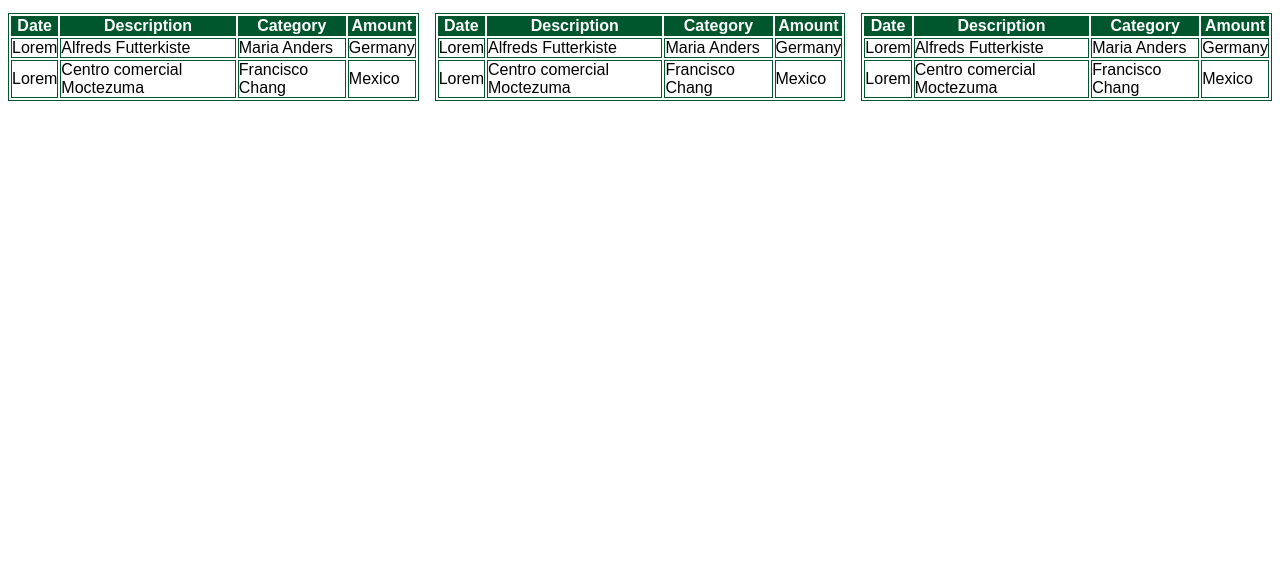
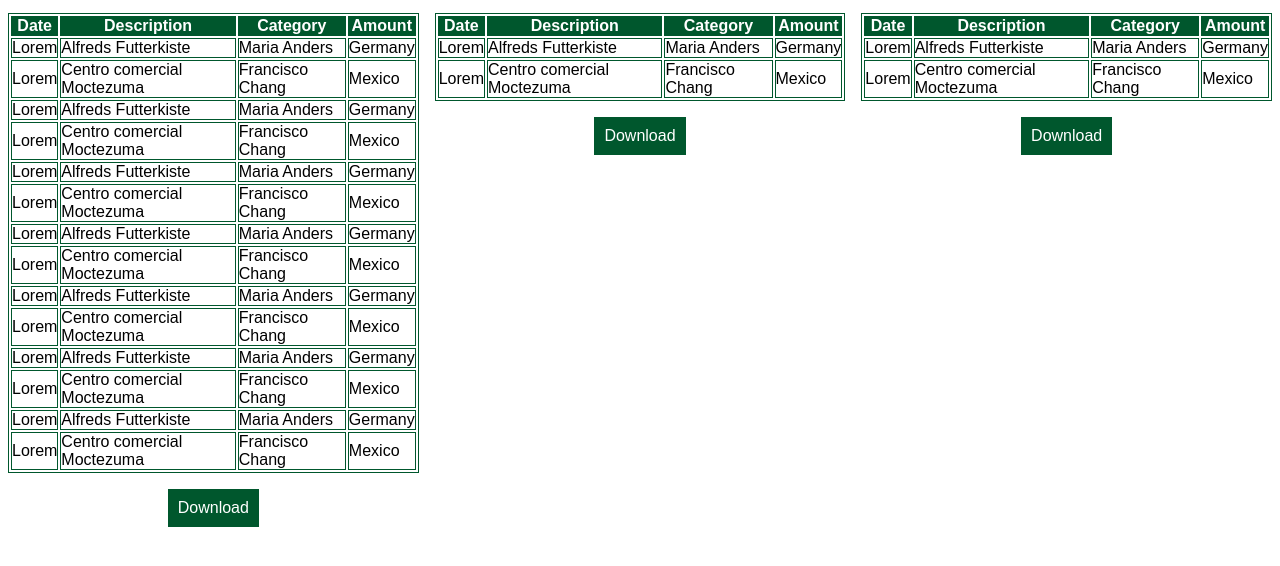
Before and after one commit to mishra-abhishek-kumar/Day2DayExpanseTracker-FS, a plain HTML site: page FrontEnd/pages/expenseReport.html in a window 1280 px wide. Shown: the part 168-734 px from the top of the page. Drawn offline with Linux system fonts and the light colour scheme.

Commit message:
Added download button

```diff
--- a/FrontEnd/pages/expenseReport.html
+++ b/FrontEnd/pages/expenseReport.html
@@ -53,8 +53,78 @@
 							<td>Francisco Chang</td>
 							<td>Mexico</td>
 						</tr>
+                        <tr>
+                            <td>Lorem</td>
+							<td>Alfreds Futterkiste</td>
+							<td>Maria Anders</td>
+							<td>Germany</td>
+						</tr>
+						<tr>
+                            <td>Lorem</td>
+							<td>Centro comercial Moctezuma</td>
+							<td>Francisco Chang</td>
+							<td>Mexico</td>
+						</tr><tr>
+                            <td>Lorem</td>
+							<td>Alfreds Futterkiste</td>
+							<td>Maria Anders</td>
+							<td>Germany</td>
+						</tr>
+						<tr>
+                            <td>Lorem</td>
+							<td>Centro comercial Moctezuma</td>
+							<td>Francisco Chang</td>
+							<td>Mexico</td>
+						</tr><tr>
+                            <td>Lorem</td>
+							<td>Alfreds Futterkiste</td>
+							<td>Maria Anders</td>
+							<td>Germany</td>
+						</tr>
+						<tr>
+                            <td>Lorem</td>
+							<td>Centro comercial Moctezuma</td>
+							<td>Francisco Chang</td>
+							<td>Mexico</td>
+						</tr><tr>
+                            <td>Lorem</td>
+							<td>Alfreds Futterkiste</td>
+							<td>Maria Anders</td>
+							<td>Germany</td>
+						</tr>
+						<tr>
+                            <td>Lorem</td>
+							<td>Centro comercial Moctezuma</td>
+							<td>Francisco Chang</td>
+							<td>Mexico</td>
+						</tr><tr>
+                            <td>Lorem</td>
+							<td>Alfreds Futterkiste</td>
+							<td>Maria Anders</td>
+							<td>Germany</td>
+						</tr>
+						<tr>
+                            <td>Lorem</td>
+							<td>Centro comercial Moctezuma</td>
+							<td>Francisco Chang</td>
+							<td>Mexico</td>
+						</tr><tr>
+                            <td>Lorem</td>
+							<td>Alfreds Futterkiste</td>
+							<td>Maria Anders</td>
+							<td>Germany</td>
+						</tr>
+						<tr>
+                            <td>Lorem</td>
+							<td>Centro comercial Moctezuma</td>
+							<td>Francisco Chang</td>
+							<td>Mexico</td>
+						</tr>
 					</table>
 				</div>
+                <div class="downloadBtn">
+                    <a href="#">Download</a>
+                </div>
 			</div>
 
 			<div class="monthlyReport">
@@ -83,6 +153,9 @@
 						</tr>
 					</table>
 				</div>
+                <div class="downloadBtn">
+                    <a href="#">Download</a>
+                </div>
 			</div>
 
 			<div class="yearlyReport">
@@ -111,6 +184,9 @@
 						</tr>
 					</table>
 				</div>
+                <div class="downloadBtn">
+                    <a href="#">Download</a>
+                </div>
 			</div>
 		</div>
 	</body>
--- a/FrontEnd/styles/expenseReport.css
+++ b/FrontEnd/styles/expenseReport.css
@@ -116,7 +116,7 @@ a {
 
 .dailyTable, .monthlyTable, .yearlyTable {
     width: 100%;
-    height: 65vh;
+    max-height: 63vh;
     overflow: auto;
 }
 
@@ -127,6 +127,22 @@ th {
 
 table, th, td {
     border:1px solid #00572D;
+}
+
+.downloadBtn {
+    background-color: #00572D;
+    color: white;
+    padding: 10px;
+}
+
+.downloadBtn:hover {
+    background-color: #082417;
+    color: white;
+}
+
+.downloadBtn:active {
+    background-color: #00572D;
+    color: white;
 }
 
 /* Scrollbar */
```
